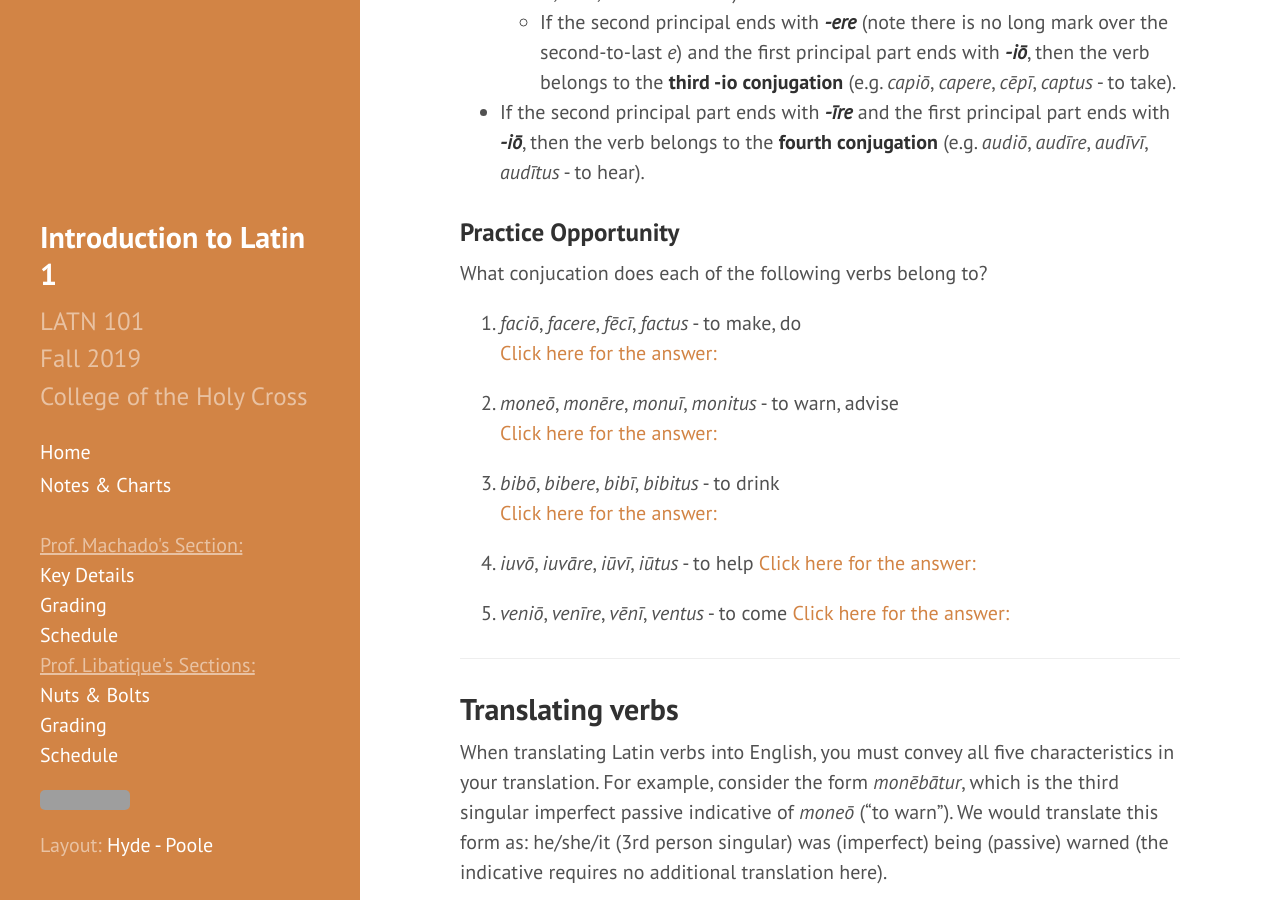
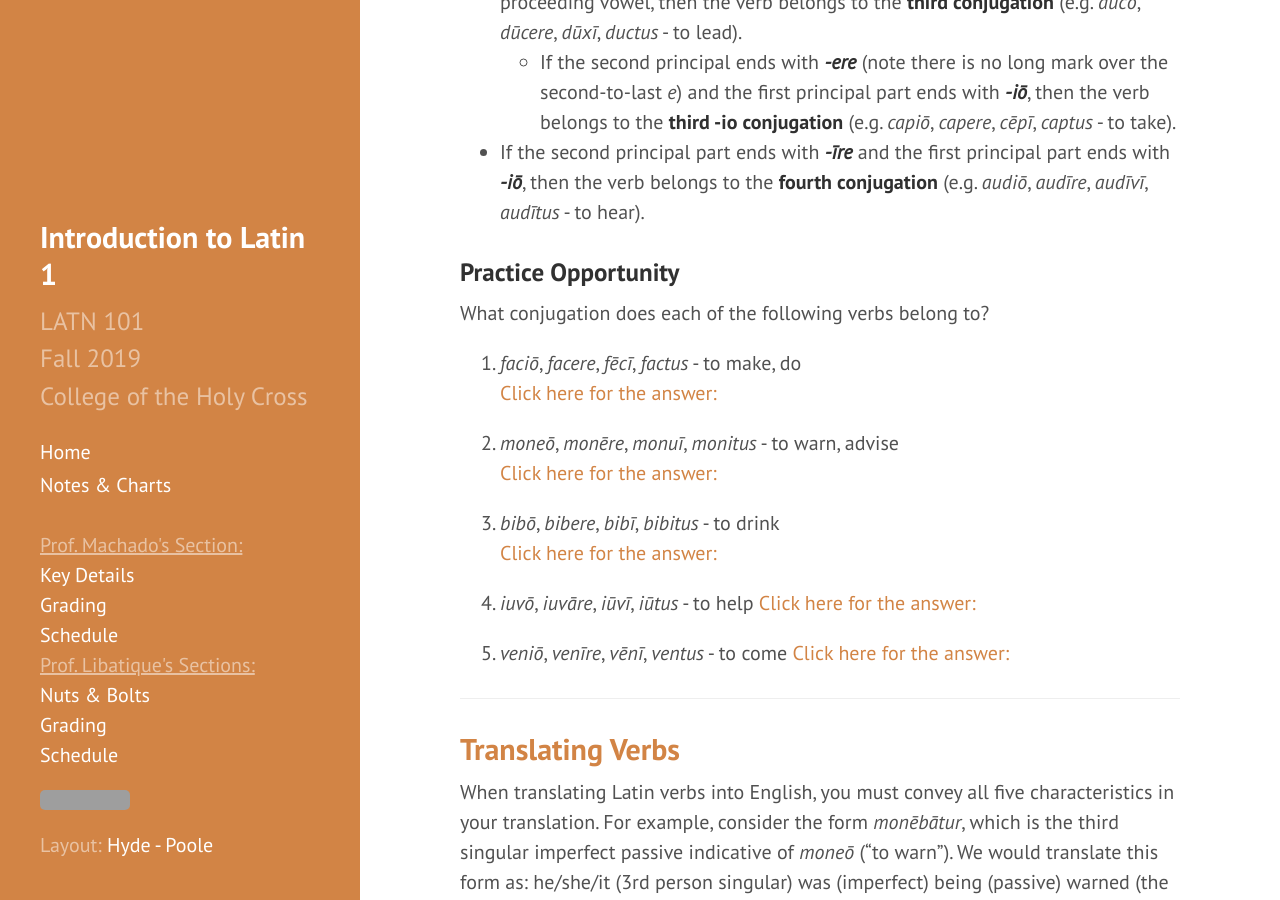
Before and after one commit to DLibatique/LATN102-S20, a Jekyll site: the page built from notes/module-2-overview.md, in a window 1280 px wide and 900 px high, scrolled down 3720 px. Built offline with Jekyll 4.4.1, drawn with Linux system fonts in a browser that asks for light colours; some of the changed lines change nothing that is shown; some of the changed text lies outside the part shown; grey boxes are pictures that could not be loaded.

Commit message:
added nav links

```diff
--- a/notes/module-2-overview.md
+++ b/notes/module-2-overview.md
@@ -5,9 +5,11 @@
 
 ## Navigation:
 
+<a href="#verbs">Verbs</a> \| <a href="#conj">Conjugations</a> \| <a href="#trans">Translating Verbs</a>
+
 <hr>
 
-## Verbs
+## <a name="verbs">Verbs</a>
 
 Latin verbs have five characteristics: **person**, **number**, **tense**, **voice**, and **mood**.
 
@@ -61,7 +63,7 @@
 
 <hr>
 
-## Conjugations
+## <a name="conj">Conjugations</a>
 
 The five different characteristics discussed above are reflected in the endings of a verb form. Like nouns, there are patterns in the way that verbs change their endings which we call **conjugations**.
 
@@ -80,7 +82,7 @@
 
 ### Practice Opportunity
 
-What conjucation does each of the following verbs belong to?
+What conjugation does each of the following verbs belong to?
 
 1. *faciō*, *facere*, *fēcī*, *factus* - to make, do
 <a href="#" onclick="document.getElementById('prac1').style.display='block'; return false;">Click here for the answer:</a> <span style="display: none;" id="prac1">3rd -iō</span>
@@ -99,7 +101,7 @@
 
 <hr>
 
-## Translating verbs
+## <a name="trans">Translating Verbs</a>
 
 When translating Latin verbs into English, you must convey all five characteristics in your translation. For example, consider the form *monēbātur*, which is the third singular imperfect passive indicative of *moneō* ("to warn"). We would translate this form as: he/she/it (3rd person singular) was (imperfect) being (passive) warned (the indicative requires no additional translation here).
 
```
